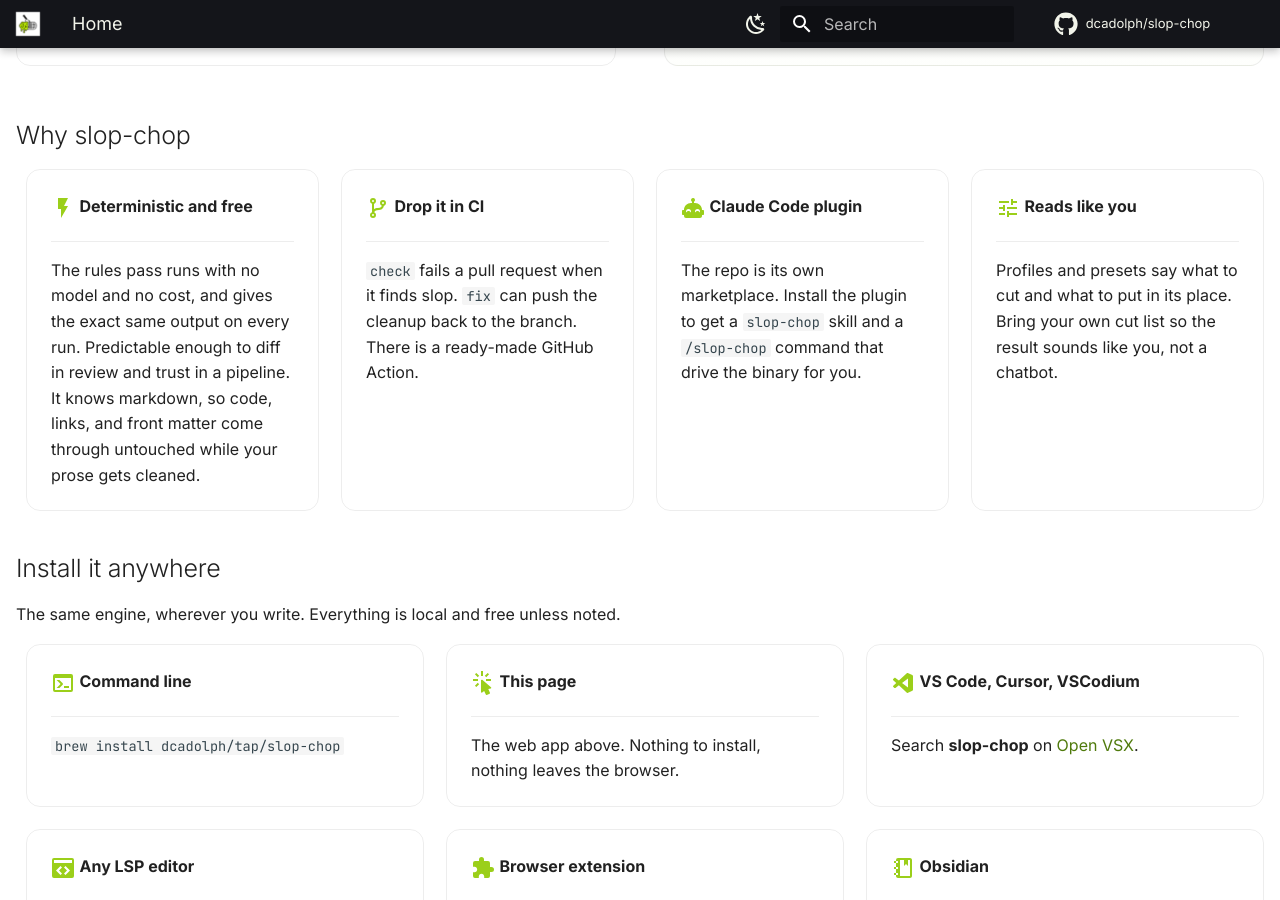
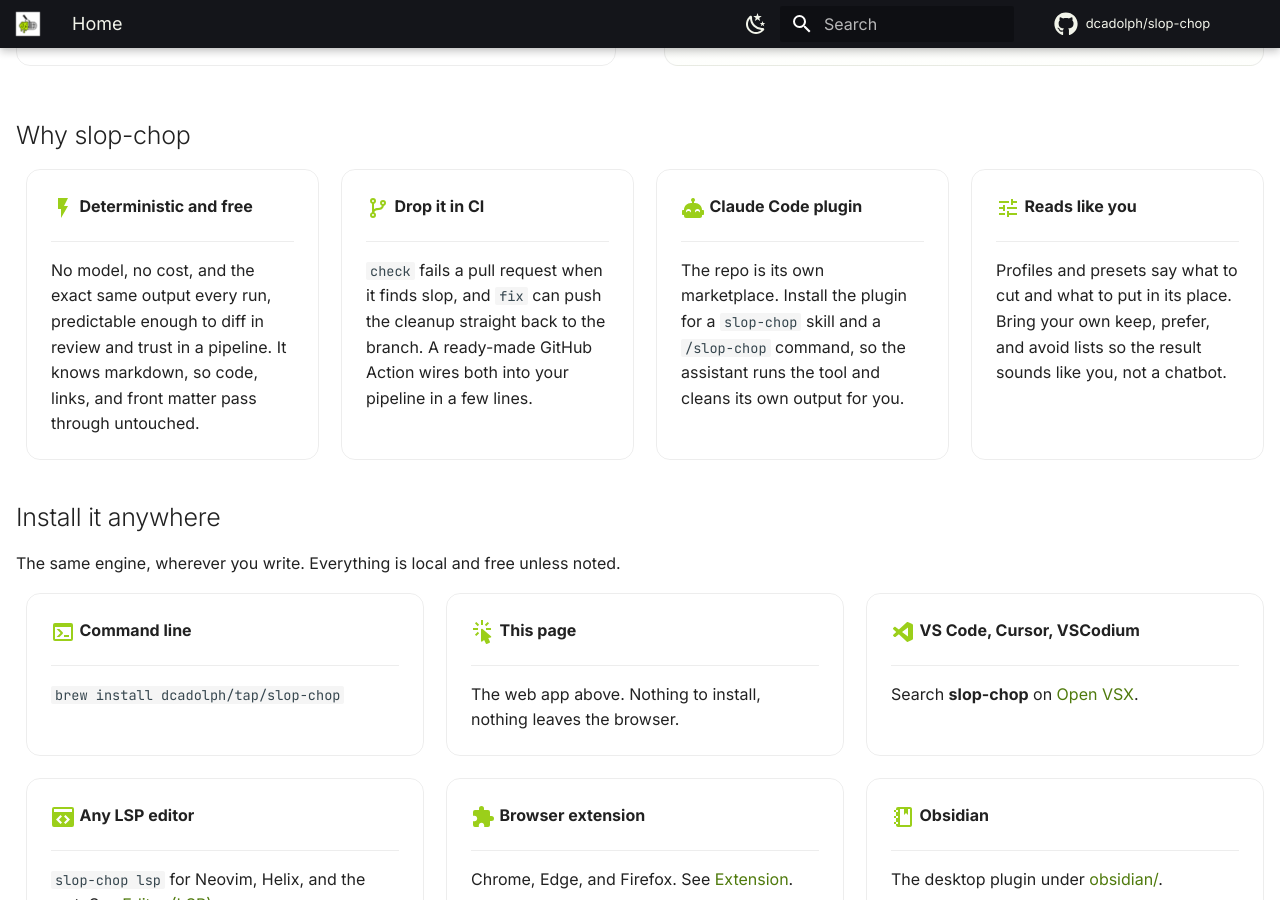
Before and after one commit to dcadolph/slop-chop, an MkDocs documentation site: the page built from docs/README.md, in a window 1280 px wide and 900 px high, scrolled down 2386 px. Built offline with MkDocs 1.6.1 and Material for MkDocs 9.7.7, drawn with Linux system fonts in a browser that asks for light colours; comment, search, counter and statistics services are not loaded.

Commit message:
Harden the flaky docs CI job and balance the Why cards

```diff
--- a/docs/README.md
+++ b/docs/README.md
@@ -187,25 +187,25 @@
 
     ---
 
-    The rules pass runs with no model and no cost, and gives the exact same output on every run. Predictable enough to diff in review and trust in a pipeline. It knows markdown, so code, links, and front matter come through untouched while your prose gets cleaned.
+    No model, no cost, and the exact same output every run, predictable enough to diff in review and trust in a pipeline. It knows markdown, so code, links, and front matter pass through untouched.
 
 -   :material-source-branch:{ .lg .middle } __Drop it in CI__
 
     ---
 
-    `check` fails a pull request when it finds slop. `fix` can push the cleanup back to the branch. There is a ready-made GitHub Action.
+    `check` fails a pull request when it finds slop, and `fix` can push the cleanup straight back to the branch. A ready-made GitHub Action wires both into your pipeline in a few lines.
 
 -   :material-robot-happy:{ .lg .middle } __Claude Code plugin__
 
     ---
 
-    The repo is its own marketplace. Install the plugin to get a `slop-chop` skill and a `/slop-chop` command that drive the binary for you.
+    The repo is its own marketplace. Install the plugin for a `slop-chop` skill and a `/slop-chop` command, so the assistant runs the tool and cleans its own output for you.
 
 -   :material-tune:{ .lg .middle } __Reads like you__
 
     ---
 
-    Profiles and presets say what to cut and what to put in its place. Bring your own cut list so the result sounds like you, not a chatbot.
+    Profiles and presets say what to cut and what to put in its place. Bring your own keep, prefer, and avoid lists so the result sounds like you, not a chatbot.
 
 </div>
 
```
Also changed, not shown: 1 other file.
